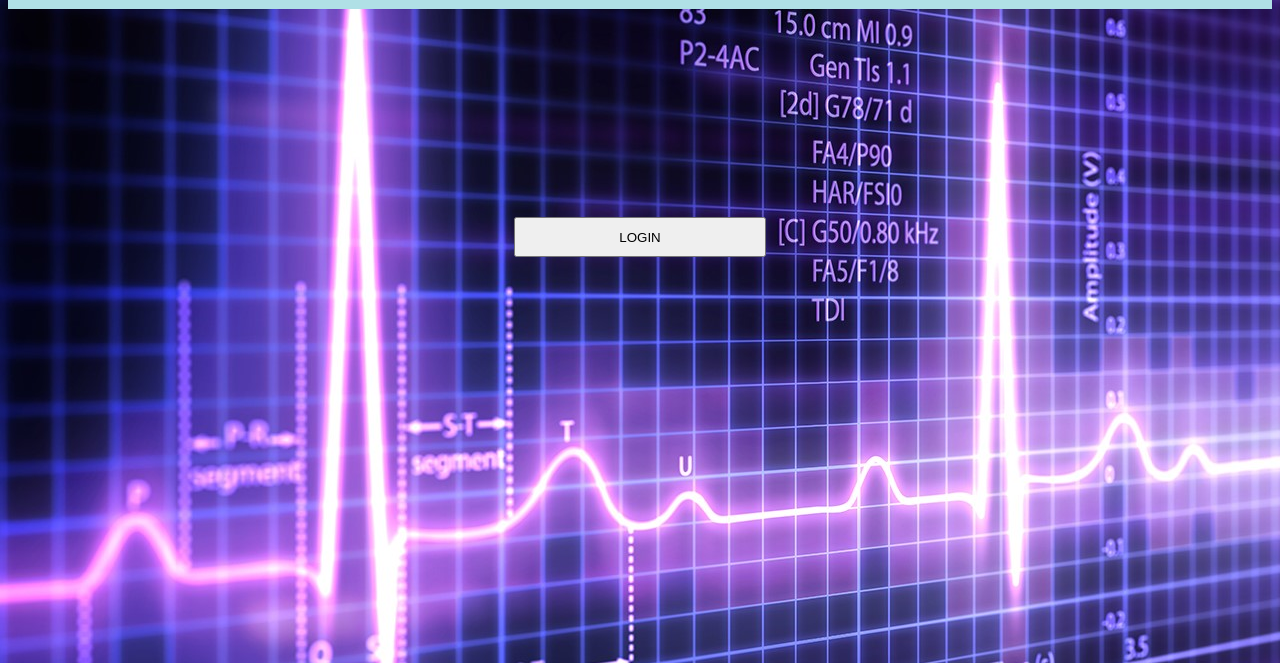
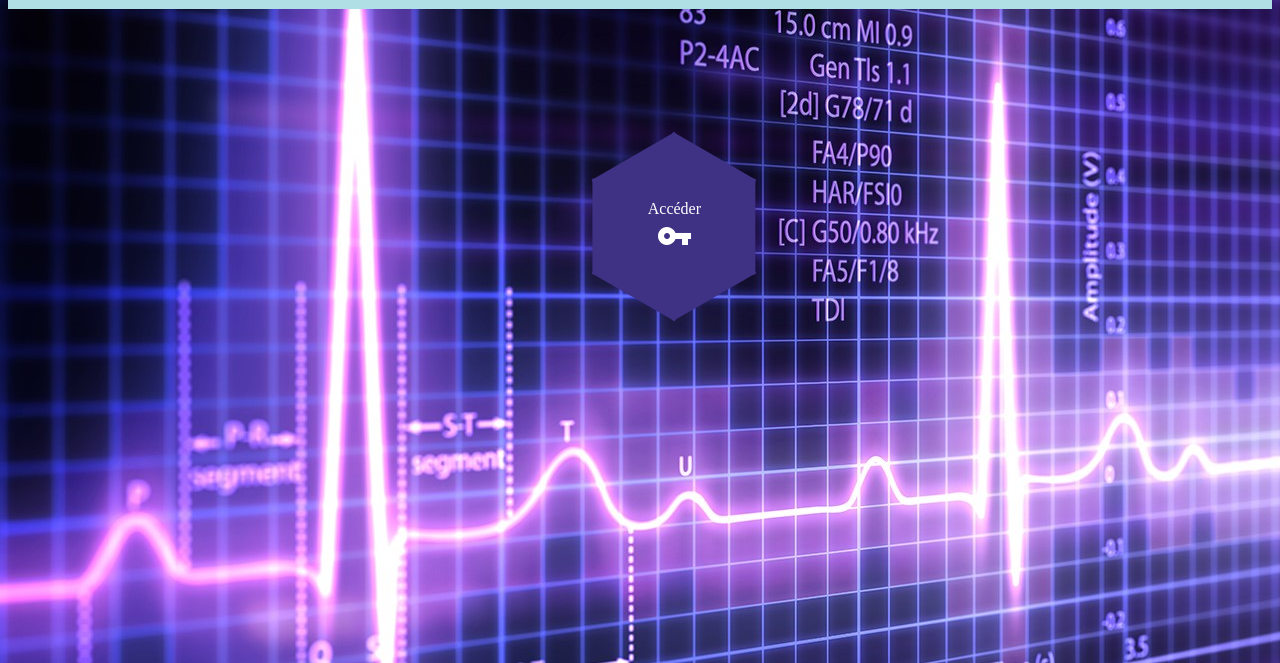
Before and after one commit to houssem-bouallegui/ecg, a plain HTML site: page index.html in a window 1280 px wide. Shown: the part 137-800 px from the top of the page. Drawn offline with Linux system fonts and the light colour scheme.

Commit message:
improvments

```diff
--- a/index.css
+++ b/index.css
@@ -8,10 +8,25 @@ margin-bottom:10;
 
 .btn{
 
-width:20%;
-height:40;
-margin-bottom:20;
+  width:20%;
+  height:40;
+  margin-bottom:20;
+  font-family: "Roboto", sans-serif;
+  text-transform: uppercase;
+  outline: 0;
+  background: #3f3284;
+  border: 0;
+  color: #FFFFFF;
+  font-size: 14px;
+  -webkit-transition: all 0.3 ease;
+  transition: all 0.3 ease;
+  cursor: pointer;
 
+
+}
+
+.btn:hover,.btn:active,.btn:focus {
+  background: #6f60dd;
 
 }
 .main{
@@ -47,3 +62,70 @@ content: "";
 
 
 }
+
+ol.even {
+  position: relative;
+  left: 5.45455rem;
+}
+
+ol.odd {
+  position: relative;
+  margin-bottom: -4.5%;
+}
+
+.hex {
+  position: relative;
+  margin: 1em auto;
+  width: 6rem;
+  height: 10.2rem;
+  background: #3f3284;
+  transform: rotate(-90deg);
+  display: inline-block;
+  list-style-type: none;
+  margin-right: 4.61538rem;
+  transition: all 150ms ease-in-out;
+  z-index: 2;
+  float: left;
+
+}
+
+.hex:before, .hex:after {
+  position: absolute;
+  width: inherit;
+  height: inherit;
+  border-radius: inherit;
+  background: inherit;
+  content: '';
+  z-index: -1;
+}
+
+.hex:before {
+  transform: rotate(60deg);
+}
+
+.hex:after {
+  transform: rotate(-60deg);
+}
+
+.hex:hover {
+  background: #6f60dd;
+  cursor: pointer;
+}
+
+
+.hex .hex-content {
+   position: absolute;
+   top: 50%;
+   left: 50%;
+
+   transform: translate(-50%, -50%) rotate(90deg);
+
+   color: white;
+ }
+
+ .box {
+	 position: absolute;
+	 top: 30%;
+     left: 45%;
+	 border: 10px solid transparent;
+ }
--- a/index.html
+++ b/index.html
@@ -1,19 +1,24 @@
 <html>
 <head>
 	<link rel="stylesheet" type="text/css" href="index.css">
+	<link rel="stylesheet" href="https://fonts.googleapis.com/icon?family=Material+Icons">
 </head>
 <body background="a.jpg">
 <br>
 <div class="header">
 	<center><p>PORTABLE ECG MONITORING</p></center>
 </div>
-<div class="row">
 
-	<div class="main">
-		<br><br><br><br><br><br><br><br><br><br><br>
-		<button class="btn" type="button" onclick="window.open('loginuser.php','_self')">LOGIN</button>
-		<br><br><br><br>
-		</div>
+
+
+
+<div class="box">
+<ol class="odd center">
+  <li class="hex">
+    <div class="hex-content" onclick="window.open('loginuser.php')">Accéder <br><center><i class="material-icons" style="font-size:36px">vpn_key</i></center></div>
+  </li>
+</ol>
 </div>
+
 </body>
 </html>
```
